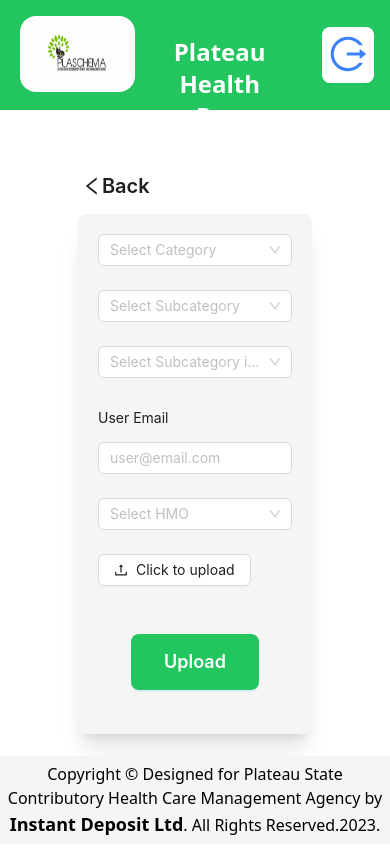
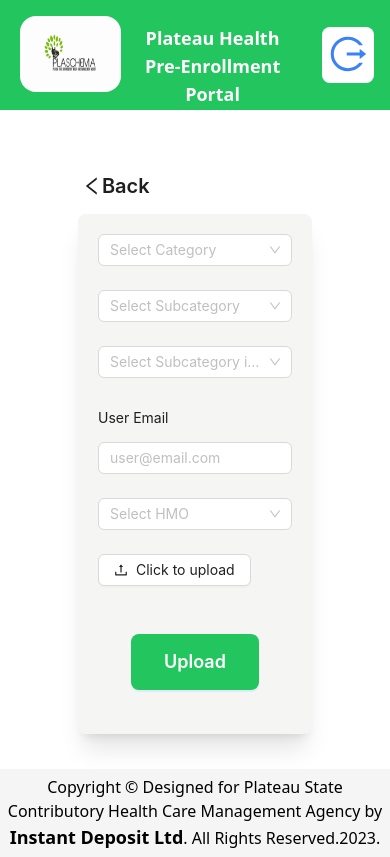
Before and after one commit to chinewueze/preenrolment-portal-v2, a React (Vite) app: page /portal in a window 390 px wide. Built offline with nearby package versions, Linux system fonts and the light colour scheme.

Commit message:
Modified the styling

```diff
--- a/src/components/footer.jsx
+++ b/src/components/footer.jsx
@@ -1,6 +1,6 @@
 export const Footer = () => {
     return (
-        <footer className="absolute bottom-0 p-1.5 w-full bg-neutral-100">
+        <footer className=" p-1.5 w-full bg-neutral-100">
             <h3 className="text-center"> Copyright &copy; Designed for Plateau State Contributory Health Care Management Agency by <a href="https://instantdeposit.africa/"  target="_blank" className="font-semibold text-lg" > Instant Deposit Ltd</a>. All Rights Reserved.2023.</h3>
         </footer>
     )
--- a/src/components/header.jsx
+++ b/src/components/header.jsx
@@ -9,10 +9,10 @@ export const Header = () => {
     return (
         <header className="w-full flex  h-[13vh] bg-green-500 p-4 ">
             <div className=" ml-[1%] ">
-                <img src="assets/plashema-logo.jpg" className=" h-[9vh] w-[215px] rounded-2xl delay-150 duration-700 ease-in-out hover:scale-110" />
+                <img src="assets/plashema-logo.jpg" className=" h-[9vh] w-[185px] rounded-2xl delay-150 duration-700 ease-in-out hover:scale-110" />
             </div>
-            <div className=' w-[65%]  ml-[5%] mr-[10%] text-center'>
-                <h1 className=' text-2xl text-white mt-5 font-bold '> Plateau Health Pre-Enrollment Portal </h1>
+            <div className=' w-[75%] mt-2  ml-[5%] mr-[10%] text-center'>
+                <h1 className=' sm:text-lg lg:text-2xl text-white  font-bold '> Plateau Health Pre-Enrollment Portal </h1>
             </div>
             <button className=' rounded-lg text-blue-500 bg-white p-2 text-4xl self-center outline-none active:bg-red-400' onClick={() => navigate("/")} >
                 <LogoutOutlined />
--- a/src/components/homepage.jsx
+++ b/src/components/homepage.jsx
@@ -1,36 +1,17 @@
 import React, { useState } from 'react';
-import {useNavigate } from 'react-router-dom'
+import { useNavigate } from 'react-router-dom'
 import { Header } from "./header"
 import { Footer } from "./footer"
 import { Button } from 'antd';
-// import { FontAwesomeIcon } from '@fortawesome/react-fontawesome';
-// import { faFileArrowUp } from '@fortawesome/free-solid-svg-icons';
 import { Typography } from 'antd';
 const { Title } = Typography;
 export const Home = () => {
     const navigate = useNavigate()
-    // const [loadings, setLoadings] = useState([]);
-    // const enterLoading = (index) => {
-    //     setLoadings((prevLoadings) => {
-    //         const newLoadings = [...prevLoadings];
-    //         newLoadings[index] = true;
-    //         return newLoadings;
-    //     });
-    //    ;
-    //     setTimeout(() => {
-    //         setLoadings((prevLoadings) => {
-    //             const newLoadings = [...prevLoadings];
-    //             newLoadings[index] = false;
-    //             return newLoadings;
-    //         });
-    //     }, 6000);
-    // };
     return (
         <div className="w-screen h-screen">
             <Header />
-            <main className='w-full h-[85%] bg-green-200 p-5'>
+            <main className='w-full h-[83%] bg-green-200 p-5'>
                 <div className="w-2/5 mx-auto">
-                    {/* <FontAwesomeIcon icon={faFileArrowUp} /> */}
                     <div className="w-fit mx-auto">
                         <img src="assets/upload.png" />
                     </div>
@@ -42,13 +23,15 @@ export const Home = () => {
                         Click the button below and proceed to upload Nominal Roll..
                     </Title>
                     <div className="w-fit mx-auto">
-                         <Button className='h-11  bg-green-500 text-lg' type="primary" onClick={() =>  navigate('/portal')}>
-                                    GET STARTED
+                        <Button className='h-11  bg-green-500 text-lg' type="primary" onClick={() => navigate('/portal')}>
+                            GET STARTED
                         </Button>
-                     </div>
                     </div>
+                </div>
             </main>
-            <Footer />
+            <div className=' w-full lg:absolute bottom-0'>
+                <Footer />
+            </div>
         </div>
     )
 }
--- a/src/components/login.jsx
+++ b/src/components/login.jsx
@@ -1,5 +1,5 @@
 import React, { useEffect, useState } from 'react';
-import {useNavigate } from 'react-router-dom'
+import { useNavigate } from 'react-router-dom'
 import { LockOutlined, UserOutlined } from '@ant-design/icons';
 import { Button, Form, Input } from 'antd';
 import { Footer } from './footer';
@@ -55,7 +55,7 @@ export const Login = () => {
                     <Form.Item shouldUpdate>
                         {() => (
                             <Button
-                                onClick={() => {if (form.isFieldsTouched()) {navigate('/home')} }}
+                                onClick={() => { if (form.isFieldsTouched()) { navigate('/home') } }}
                                 type="primary"
                                 htmlType="submit"
                                 className={` my-[2%]  ${clientReady
@@ -75,7 +75,9 @@ export const Login = () => {
                     </Form.Item>
                 </Form>
             </main>
-            <Footer />
+            <div className=' w-full absolute bottom-0'>
+                <Footer />
+            </div>
         </div>
     );
 };
--- a/src/components/portal.jsx
+++ b/src/components/portal.jsx
@@ -15,8 +15,8 @@ export const Portal = () => {
     return (
         <div className="w-screen">
             <Header />
-            <main >
-                <section className="sm:mt-[15%] lg:mt-[5%]">
+            <main className="" >
+                <section className="sm:mt-[15%] lg:mt-[5%] mb-[9%]">
                     <div className='w-3/5 p-[1%] mx-auto'>
                         <Link to="/home">
                             <Title level={4}><LeftOutlined />Back </Title>
@@ -166,7 +166,9 @@ export const Portal = () => {
                     </div>
                 </section>
             </main>
-            <Footer />
+            <div className=' w-full lg:absolute bottom-0'>
+                <Footer />
+            </div>
         </div>
     )
 }
```
